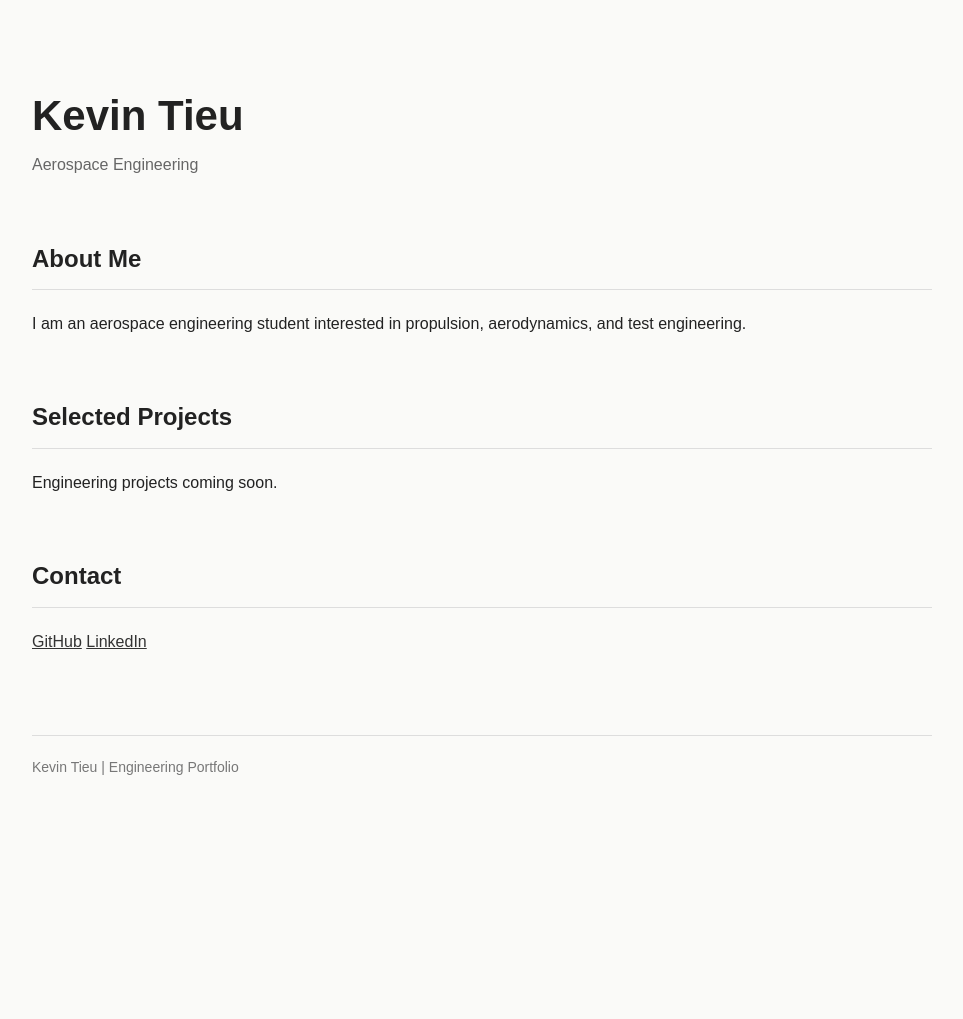
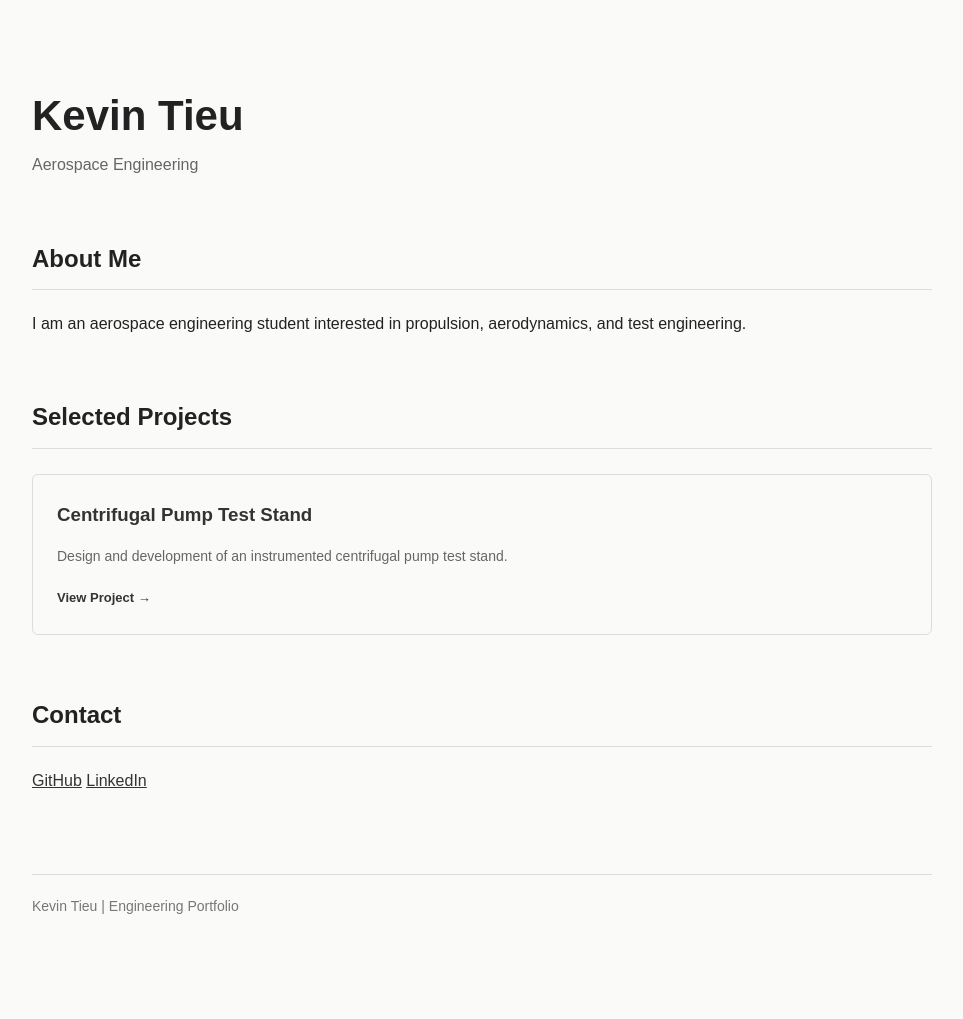
Before and after one commit to kevintieu1/kevintieu1.github.io, a Jekyll site: the page built from index.html, in a window 1280 px wide. Shown: the whole page, without its empty margins (158-1121 px from the left). Built offline with Jekyll 4.4.1, drawn with Linux system fonts in a browser that asks for light colours; before the commit the page ends 900 px from its top, so only the background shows below that.

Commit message:
Update index.html

```diff
--- a/index.html
+++ b/index.html
@@ -1,3 +1,6 @@
+---
+---
+
 <!DOCTYPE html>
 <html lang="en">
 <head>
@@ -43,6 +46,39 @@
       font-size: 14px;
       color: #777;
     }
+    .projects {
+  display: grid;
+  grid-template-columns: repeat(auto-fit, minmax(250px, 1fr));
+  gap: 20px;
+  margin-top: 25px;
+}
+
+.project-card {
+  display: block;
+  padding: 24px;
+  border: 1px solid #ddd;
+  border-radius: 6px;
+  text-decoration: none;
+  transition: border-color 0.2s;
+}
+
+.project-card:hover {
+  border-color: #555;
+}
+
+.project-card h3 {
+  margin: 0 0 10px;
+}
+
+.project-card p {
+  color: #666;
+  font-size: 14px;
+}
+
+.project-card span {
+  font-size: 13px;
+  font-weight: bold;
+}
   </style>
 </head>
 
@@ -63,9 +99,19 @@
     </section>
 
     <section>
-      <h2>Selected Projects</h2>
-      <p>Engineering projects coming soon.</p>
-    </section>
+  <h2>Selected Projects</h2>
+
+  <div class="projects">
+    {% for project in site.projects %}
+      <a class="project-card" href="{{ project.url | relative_url }}">
+        <h3>{{ project.title }}</h3>
+        <p>{{ project.description }}</p>
+        <span>View Project →</span>
+      </a>
+    {% endfor %}
+  </div>
+
+</section>
 
     <section>
       <h2>Contact</h2>
```
